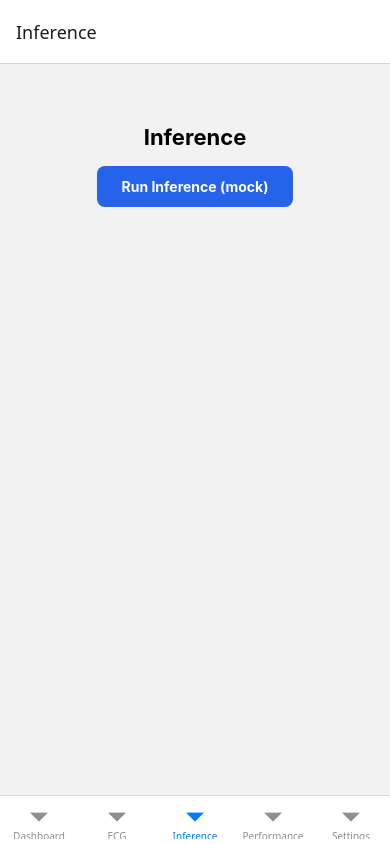
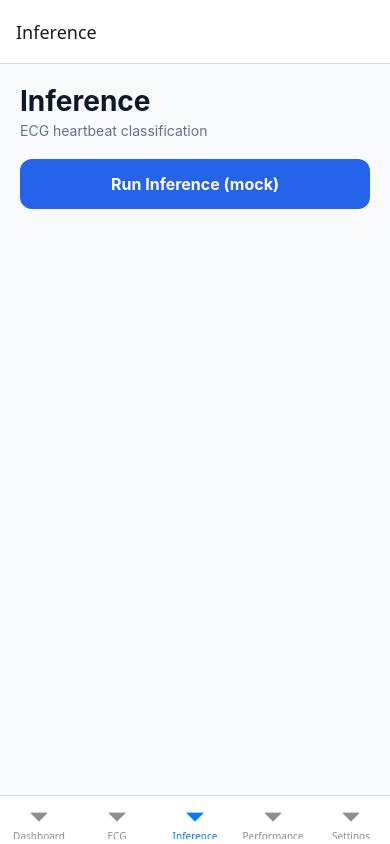
Before and after one commit to L9ng807/MOBILE_MIDTERM_PROJECT, a React Native app: screen /Inference in a window 390 px wide. Built offline with nearby package versions, Linux system fonts and the light colour scheme.

Commit message:
Connect ECG viewer to inference

```diff
--- a/src/screens/ECGViewerScreen.tsx
+++ b/src/screens/ECGViewerScreen.tsx
@@ -42,6 +42,11 @@ export default function ECGViewerScreen() {
     record.samples.length,
   );
 
+  const selectedSamples = record.samples.slice(
+    segmentStart,
+    segmentEnd,
+  );
+
   const previousBeat = () => {
     setBeatIndex((current) =>
       current === 0 ? totalBeats - 1 : current - 1,
@@ -60,6 +65,7 @@ export default function ECGViewerScreen() {
       beatIndex: selectedBeat,
       referenceLabel: record.label,
       samplingRate: record.samplingRate,
+      samples: selectedSamples,
     });
   };
 
--- a/src/screens/InferenceScreen.tsx
+++ b/src/screens/InferenceScreen.tsx
@@ -1,53 +1,227 @@
-import { View, Text, StyleSheet, TouchableOpacity } from 'react-native';
+import {
+  ScrollView,
+  StyleSheet,
+  Text,
+  TouchableOpacity,
+  View,
+} from 'react-native';
+import { useRoute } from '@react-navigation/native';
+
 import { generateMockInference } from '../utils/mockData';
 import { useAppStore } from '../store/useAppStore';
 import { ECGClass } from '../types/ecg';
 
-const COLORS: Record<ECGClass, string> = { N: '#16a34a', S: '#f59e0b', V: '#dc2626', F: '#dc2626' };
+import InfoRow from '../components/InfoRow';
+import SectionCard from '../components/SectionCard';
+
+const COLORS: Record<ECGClass, string> = {
+  N: '#16a34a',
+  S: '#f59e0b',
+  V: '#dc2626',
+  F: '#dc2626',
+};
 
 export default function InferenceScreen() {
+  const route = useRoute<any>();
+
+  const recordId = route.params?.recordId;
+  const beatIndex = route.params?.beatIndex;
+  const referenceLabel = route.params?.referenceLabel;
+  const samplingRate = route.params?.samplingRate;
+  const samples = route.params?.samples;
+
   const result = useAppStore((s) => s.latestResult);
-  const setLatestResult = useAppStore((s) => s.setLatestResult);
+  const setLatestResult = useAppStore(
+    (s) => s.setLatestResult,
+  );
 
   return (
-    <View style={styles.container}>
+    <ScrollView
+      style={styles.container}
+      contentContainerStyle={styles.content}
+    >
       <Text style={styles.title}>Inference</Text>
-      <TouchableOpacity style={styles.button} onPress={() => setLatestResult(generateMockInference())}>
-        <Text style={styles.buttonText}>Run Inference (mock)</Text>
+
+      <Text style={styles.subtitle}>
+        ECG heartbeat classification
+      </Text>
+
+      {recordId && (
+        <SectionCard title="Selected ECG">
+          <InfoRow
+            label="Record"
+            value={recordId}
+          />
+
+          <InfoRow
+            label="Selected Beat"
+            value={`#${beatIndex}`}
+          />
+
+          <InfoRow
+            label="Sampling Rate"
+            value={`${samplingRate} Hz`}
+          />
+
+          <InfoRow
+            label="Reference Class"
+            value={referenceLabel}
+          />
+
+          <InfoRow
+            label="Input Samples"
+            value={`${samples?.length ?? 0}`}
+          />
+        </SectionCard>
+      )}
+
+      <TouchableOpacity
+        style={styles.button}
+        onPress={() =>
+          setLatestResult(generateMockInference())
+        }
+      >
+        <Text style={styles.buttonText}>
+          Run Inference (mock)
+        </Text>
       </TouchableOpacity>
 
       {result && (
         <View style={styles.resultBox}>
-          <Text style={[styles.predicted, { color: COLORS[result.predictedClass] }]}>
-            Predicted: {result.predictedClass} ({result.confidence.toFixed(1)}%)
+          <Text style={styles.resultTitle}>
+            Classification Result
           </Text>
-          {(Object.keys(result.probabilities) as ECGClass[]).map((cls) => (
+
+          <Text
+            style={[
+              styles.predicted,
+              {
+                color: COLORS[result.predictedClass],
+              },
+            ]}
+          >
+            Predicted: {result.predictedClass} (
+            {result.confidence.toFixed(1)}%)
+          </Text>
+
+          {(
+            Object.keys(
+              result.probabilities,
+            ) as ECGClass[]
+          ).map((cls) => (
             <View key={cls} style={styles.row}>
-              <Text style={styles.label}>{cls}</Text>
+              <Text style={styles.label}>
+                {cls}
+              </Text>
+
               <View style={styles.barBg}>
-                <View style={[styles.barFill, { width: `${result.probabilities[cls]}%`, backgroundColor: COLORS[cls] }]} />
+                <View
+                  style={[
+                    styles.barFill,
+                    {
+                      width: `${result.probabilities[cls]}%`,
+                      backgroundColor: COLORS[cls],
+                    },
+                  ]}
+                />
               </View>
-              <Text style={styles.value}>{result.probabilities[cls].toFixed(1)}%</Text>
+
+              <Text style={styles.value}>
+                {result.probabilities[
+                  cls
+                ].toFixed(1)}
+                %
+              </Text>
             </View>
           ))}
-          <Text style={styles.note}>* Kết quả phân loại của mô hình, không phải chẩn đoán y khoa.</Text>
+
+          <Text style={styles.note}>
+            * Kết quả phân loại của mô hình
+          </Text>
         </View>
       )}
-    </View>
+    </ScrollView>
   );
 }
 
 const styles = StyleSheet.create({
-  container: { flex: 1, alignItems: 'center', paddingTop: 60, gap: 16, paddingHorizontal: 20 },
-  title: { fontSize: 22, fontWeight: 'bold' },
-  button: { backgroundColor: '#2563eb', paddingVertical: 12, paddingHorizontal: 24, borderRadius: 8 },
-  buttonText: { color: 'white', fontWeight: 'bold' },
-  resultBox: { width: '100%', gap: 8 },
-  predicted: { fontSize: 18, fontWeight: 'bold', textAlign: 'center', marginBottom: 8 },
-  row: { flexDirection: 'row', alignItems: 'center', gap: 8 },
-  label: { width: 20, fontWeight: 'bold' },
-  barBg: { flex: 1, height: 10, backgroundColor: '#e2e8f0', borderRadius: 5, overflow: 'hidden' },
-  barFill: { height: '100%' },
-  value: { width: 50, textAlign: 'right' },
-  note: { fontSize: 12, color: '#64748b', marginTop: 12, fontStyle: 'italic' },
+  container: {
+    flex: 1,
+    backgroundColor: '#f8fafc',
+  },
+  content: {
+    padding: 20,
+    paddingBottom: 40,
+  },
+  title: {
+    fontSize: 28,
+    fontWeight: '700',
+    color: '#0f172a',
+  },
+  subtitle: {
+    fontSize: 14,
+    color: '#64748b',
+    marginTop: 4,
+    marginBottom: 20,
+  },
+  button: {
+    backgroundColor: '#2563eb',
+    paddingVertical: 15,
+    borderRadius: 12,
+    alignItems: 'center',
+    marginBottom: 16,
+  },
+  buttonText: {
+    color: '#ffffff',
+    fontWeight: '700',
+    fontSize: 16,
+  },
+  resultBox: {
+    width: '100%',
+    backgroundColor: '#ffffff',
+    borderRadius: 16,
+    padding: 16,
+    gap: 10,
+  },
+  resultTitle: {
+    fontSize: 17,
+    fontWeight: '700',
+    color: '#0f172a',
+    marginBottom: 4,
+  },
+  predicted: {
+    fontSize: 18,
+    fontWeight: '700',
+    textAlign: 'center',
+    marginBottom: 8,
+  },
+  row: {
+    flexDirection: 'row',
+    alignItems: 'center',
+    gap: 8,
+  },
+  label: {
+    width: 20,
+    fontWeight: '700',
+  },
+  barBg: {
+    flex: 1,
+    height: 10,
+    backgroundColor: '#e2e8f0',
+    borderRadius: 5,
+    overflow: 'hidden',
+  },
+  barFill: {
+    height: '100%',
+  },
+  value: {
+    width: 50,
+    textAlign: 'right',
+  },
+  note: {
+    fontSize: 12,
+    color: '#64748b',
+    marginTop: 12,
+    fontStyle: 'italic',
+  },
 });
```
